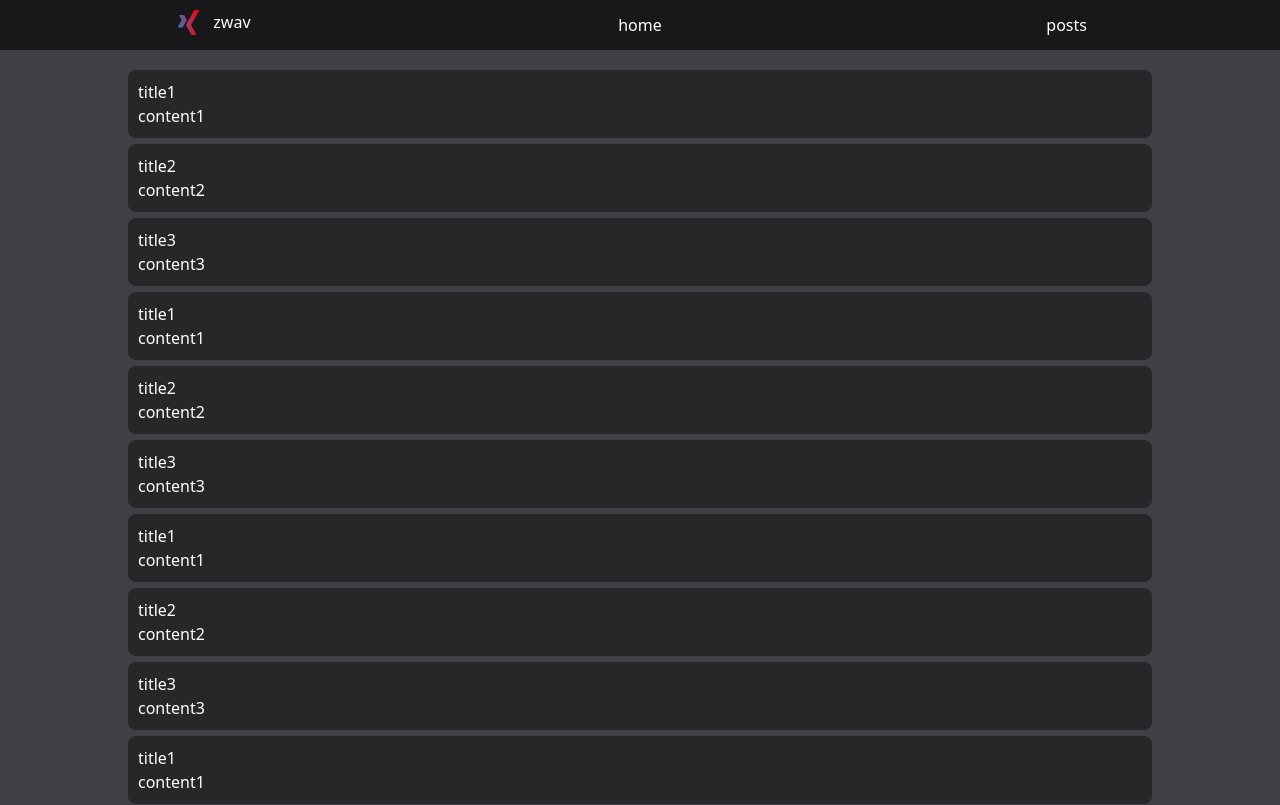
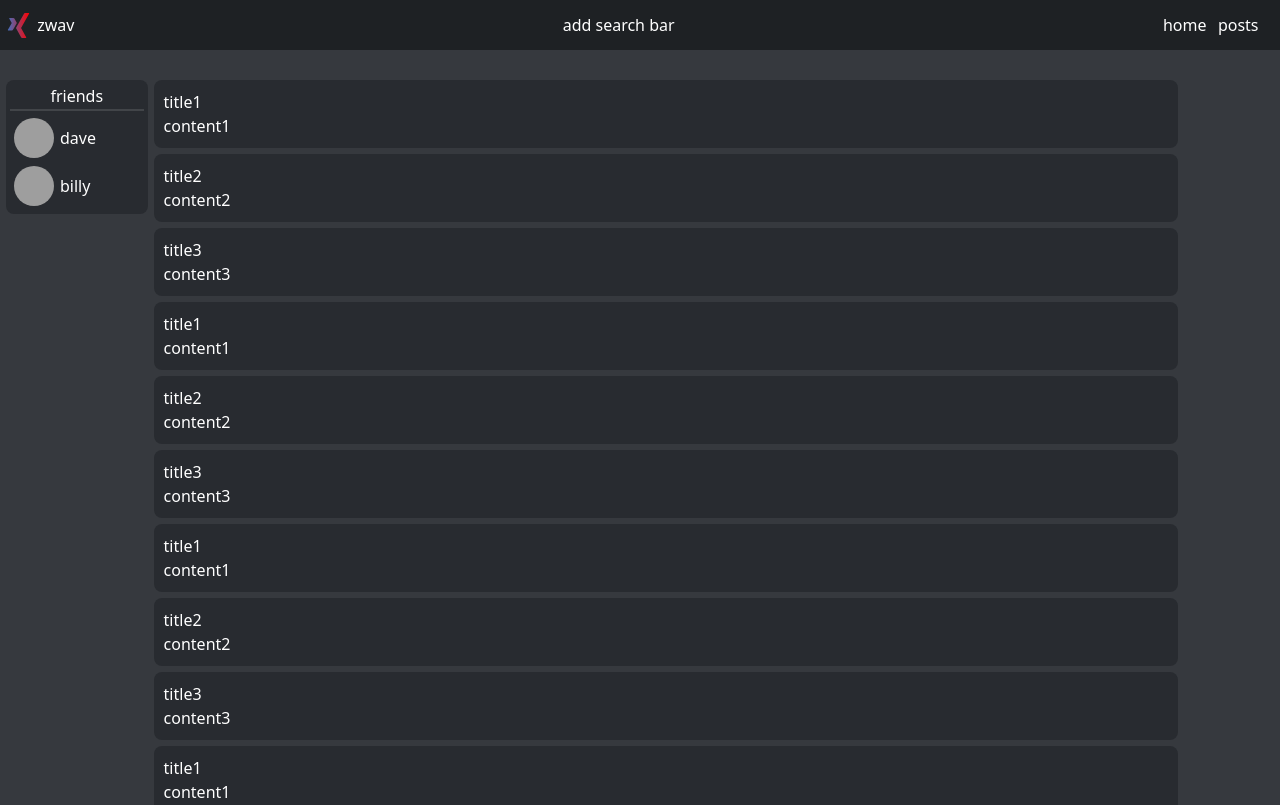
Before and after one commit to frog1123/zwav-client, a Next.js app: page /posts in a window 1280 px wide. Shown: the top 805 px of the page. Built offline with nearby package versions, Linux system fonts and the light colour scheme; grey boxes are pictures that could not be loaded.

Commit message:
add stuff

```diff
--- /dev/null
+++ b/components/FriendsList.tsx
@@ -0,0 +1,21 @@
+import type { FC } from 'react';
+
+export const FriendsList: FC = () => {
+  const users = [
+    { username: 'dave', pfp: 'https://vignette.wikia.nocookie.net/berd/images/d/dd/Goose.png/revision/latest?cb=20200418070559' },
+    { username: 'billy', pfp: 'https://vignette.wikia.nocookie.net/berd/images/d/dd/Goose.png/revision/latest?cb=20200418070559' }
+  ];
+
+  return (
+    <div className='sticky top-[80px] bg-zwav-gray-300 p-[4px] rounded-[8px]'>
+      <h1 className='text-white text-center'>friends</h1>
+      <div className='h-[2px] bg-zwav-gray-100 mt-[1px] mb-[3px]'></div>
+      {users.map(({ username, pfp }) => (
+        <div className='grid grid-cols-[max-content_max-content] gap-x-[6px] p-[4px]'>
+          <img src={pfp} className='rounded-[50%] object-cover aspect-square' height='40px' width='40px' />
+          <h2 className='text-white self-center mr-[auto]'>{username}</h2>
+        </div>
+      ))}
+    </div>
+  );
+};
--- a/components/Navbar.tsx
+++ b/components/Navbar.tsx
@@ -6,15 +6,17 @@ import logo from '../public/zwav_logo.svg';
 
 export const Navbar: FC = () => {
   return (
-    <div className='sticky bg-zinc-900 grid grid-cols-3 h-[50px] place-items-center'>
-      <Link href='/'>
-        <a className='grid grid-cols-2'>
-          <div className='select-none'>
-            <Image src={logo} height='25px' width='25px' />
+    <div className='fixed bg-zwav-gray-400 grid grid-cols-[max-content_auto_max-content] h-[50px] w-[100%]'>
+      <Link href='/posts'>
+        <a className='grid grid-cols-2 place-items-center h-[100%]'>
+          <div className='select-none m-[auto] h-[25px]'>
+            <Image src={logo} height={25} width={25} />
           </div>
           <h1 className='text-white'>zwav</h1>
         </a>
       </Link>
+      <h1 className='self-center flex justify-center text-white'>add search bar</h1>
+      <div className='grid grid-cols-2 gap-x-[10px] pr-[20px] place-items-center w-[100%]'>
         <Link href='/'>
           <a className='text-white'>home</a>
         </Link>
@@ -22,5 +24,6 @@ export const Navbar: FC = () => {
           <a className='text-white'>posts</a>
         </Link>
       </div>
+    </div>
   );
 };
--- a/components/Post.tsx
+++ b/components/Post.tsx
@@ -2,7 +2,7 @@ import type { FC } from 'react';
 
 export const Post: FC<{ title: string; content?: string }> = props => {
   return (
-    <div className='bg-zinc-800 rounded-[8px] mb-[6px] p-[10px] break-words'>
+    <div className='bg-zwav-gray-300 rounded-[8px] mb-[6px] p-[10px] break-words'>
       <h1 className='text-white'>{props.title}</h1>
       <h1 className='text-white'>{props.content}</h1>
     </div>
--- a/next.config.js
+++ b/next.config.js
@@ -1,6 +1,6 @@
 /** @type {import('next').NextConfig} */
 const nextConfig = {
-  reactStrictMode: true,
-}
+  reactStrictMode: true
+};
 
-module.exports = nextConfig
+module.exports = nextConfig;
--- a/pages/posts.tsx
+++ b/pages/posts.tsx
@@ -2,13 +2,19 @@ import type { NextPage } from 'next';
 
 import { Navbar } from '../components/Navbar';
 import { PostsList } from '../components/PostsList';
+import { FriendsList } from '../components/FriendsList';
 
 const Posts: NextPage = () => {
   return (
-    <div className='bg-zinc-700 h-[100%]'>
+    <div className='bg-zwav-gray-200 h-[100%]'>
       <Navbar />
-      <div className='pt-[20px] pb-[50px] w-[80%] m-auto no-scrollbar'>
-        <PostsList />
+      <div className='grid grid-cols-[12%_80%] pt-[80px]'>
+        <div className='mr-[6px] ml-[6px]'>
+          <FriendsList />
+        </div>
+        <div className='pb-[50px] w-[100%] m-auto no-scrollbar'>
+          <PostsList />
+        </div>
       </div>
     </div>
   );
--- a/tailwind.config.js
+++ b/tailwind.config.js
@@ -2,7 +2,16 @@
 module.exports = {
   content: ['./pages/**/*.{js,ts,jsx,tsx}', './components/**/*.{js,ts,jsx,tsx}'],
   theme: {
-    extend: {}
+    extend: {
+      colors: {
+        'zwav-gray': {
+          100: '#424549',
+          200: '#36393e',
+          300: '#282b30',
+          400: '#1e2124'
+        }
+      }
+    }
   },
   plugins: []
 };
```
Lines whose indentation alone changed are shown as unchanged.
